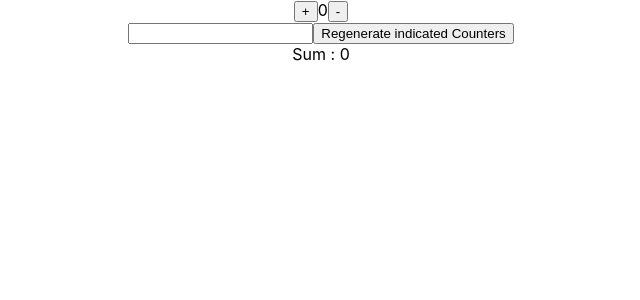
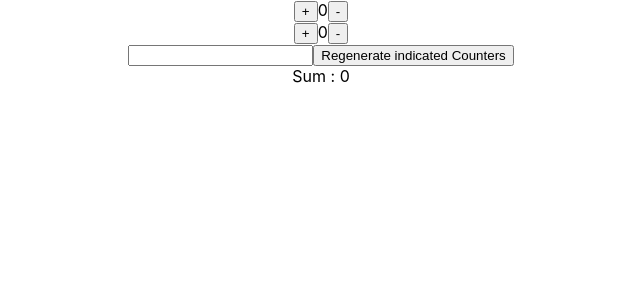
Before and after one commit to JackyLeungOOCL/react, a React (Create React App) app: page / in a window 1280 px wide. Shown: the top 300 px of the page, without its empty margins (319-959 px from the left). Built offline with nearby package versions, Linux system fonts and the light colour scheme.

Commit message:
[LEUNGJA] add: counters array to counter group

```diff
--- a/src/App.js
+++ b/src/App.js
@@ -6,7 +6,7 @@ class App extends Component {
   render() {
     return (
       <div className="App">
-        <CounterGroup total={1} />
+        <CounterGroup total={2} />
       </div>
     );
   }
--- a/src/Components/Counter.js
+++ b/src/Components/Counter.js
@@ -18,9 +18,9 @@ export default class Counter extends Component {
   render() {
     return (
       <div>
-        <button onClick={this.props.onIncreased}>+</button>
+        <button onClick={() => this.props.onIncreased(this.props.id)}>+</button>
         <span>{this.props.count}</span>
-        <button onClick={this.props.onDecreased}>-</button>
+        <button onClick={() => this.props.onDecreased(this.props.id)}>-</button>
       </div>
     )
   }
--- a/src/Components/CounterGroup.js
+++ b/src/Components/CounterGroup.js
@@ -5,13 +5,13 @@ import CounterGenerator from './CounterGenerator'
 export default class CounterGroup extends Component {
   state = {
     sum : 0,
-    numberArray : new Array(this.props.total).fill(0),
     input : '',
-    count : 0,
-    counters : {
-      id : 0,
-      number : 0
-    }
+    counters : new Array(this.props.total).fill(0).map(() => {
+      return {
+        id : new Date().getTime() + Math.random(),
+        number : 0
+      }
+    })
   };
 
   updateSum = (delta) => {
@@ -25,20 +25,40 @@ export default class CounterGroup extends Component {
     })
   }
 
-  counterAdd = () => {
-    this.setState({counters : {id : 0, number : this.state.counters.number + 1}});
+  counterAdd = (id) => {
+    let newCounter = this.state.counters.map(counter => {
+      if (counter.id === id) {
+        return {
+          id : id,
+          number : counter.number + 1
+        }
+      }else {
+        return counter
+      }
+    })
+    this.setState({counters : newCounter});
     this.updateSum(1);
   }
 
-  counterMinus = () => {
-    this.setState({counters : {id : 0, number : this.state.counters.number - 1}});
+  counterMinus = (id) => {
+    let newCounter = this.state.counters.map(counter => {
+      if (counter.id === id) {
+        return {
+          id : id,
+          number : counter.number - 1
+        }
+      }else {
+        return counter
+      }
+    })
+    this.setState({counters : newCounter});
     this.updateSum(-1);
   }
 
   render() {
     return (
       <div>
-        <div>{this.state.numberArray.map(() => <Counter count={this.state.counters.number} onIncreased={this.counterAdd} onDecreased={this.counterMinus}/>)}</div>
+        <div>{this.state.counters.map(counter => <Counter id={counter.id} count={counter.number} onIncreased={this.counterAdd} onDecreased={this.counterMinus}/>)}</div>
         <div>
           <CounterGenerator applyChange={this.setNum} />
         </div>
```
